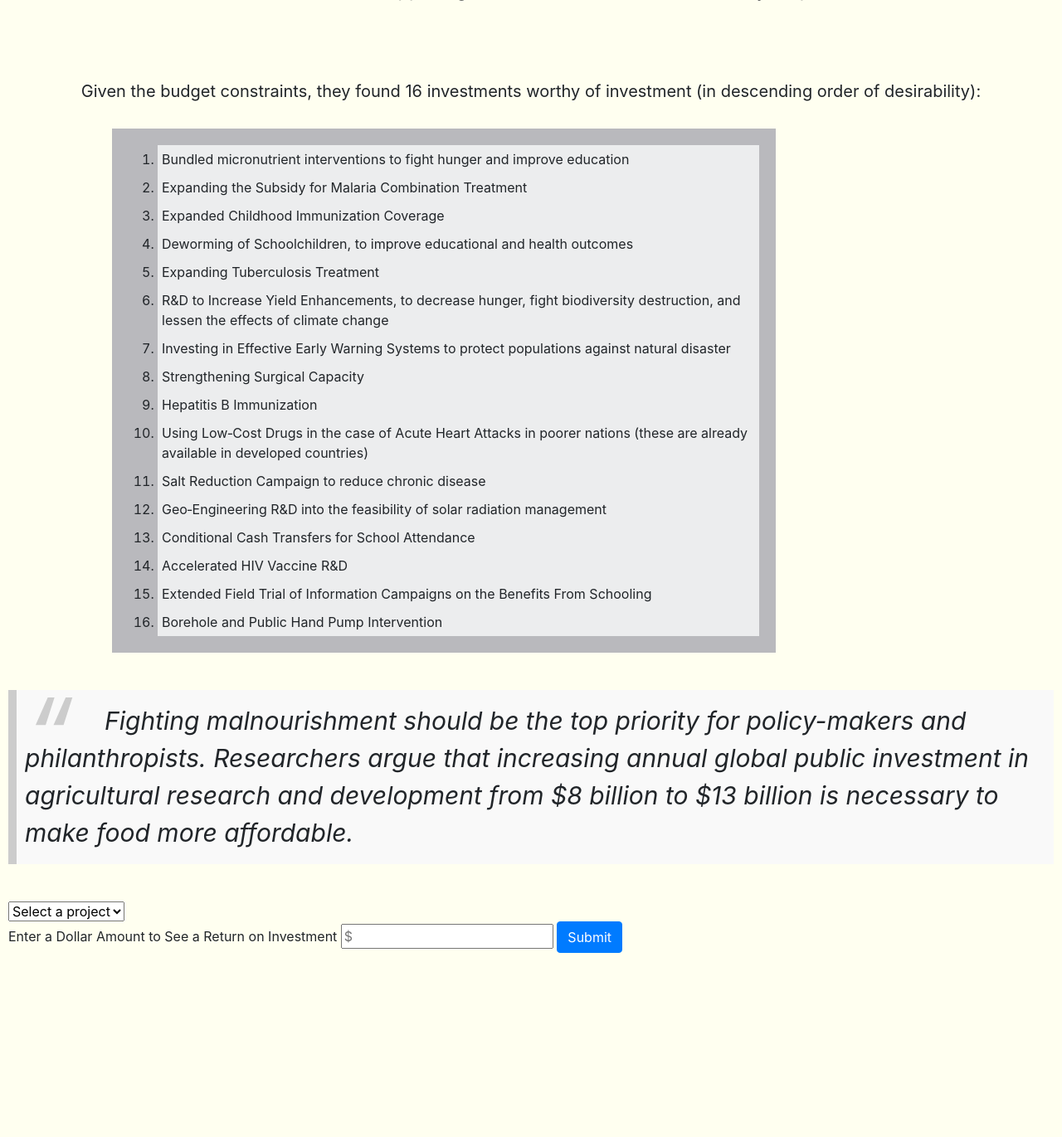
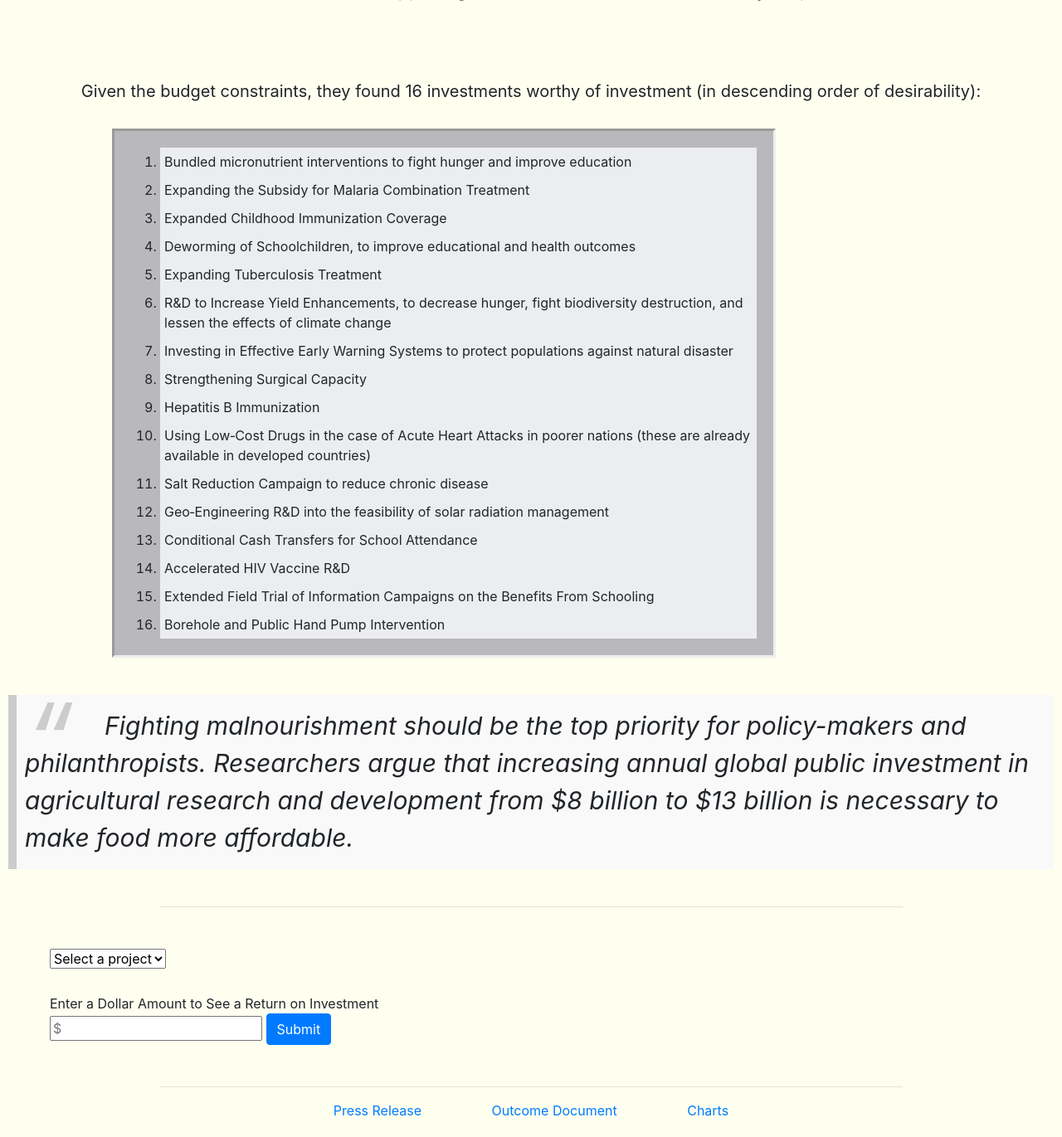
Before and after one commit to russellrockwood/VolunteerPhilippines, a Django app: page /volunteerapp/roi/ in a window 1280 px wide. Shown: the part 905-2276 px from the top of the page at 83% size. Before the commit the page ends 2054 px from the top, so only its background shows below. Run offline with Django 3.2, Linux system fonts and the light colour scheme; data that the repository does not hold is empty; some libraries are stand-ins or nearby versions.

Commit message:
completed roi page

```diff
--- a/volunteer_philippines/volunteerapp/templates/volunteerapp/roi.html
+++ b/volunteer_philippines/volunteerapp/templates/volunteerapp/roi.html
@@ -56,6 +56,8 @@
         padding: 20px;
         max-width: 800px;
         margin-left: 135px;
+        border-style: inset;
+        border-width: 3px;
 
     }
 
@@ -95,6 +97,34 @@
 
     blockquote p {
         display: inline;
+    }
+    hr {
+        width: 70%;
+        margin-left: auto;
+        margin-right: auto;
+      }
+    div.user_roi {
+        margin: 50px;
+    }
+    select {
+        margin-bottom: 30px;
+    }
+    div.returns {
+        margin-bottom: 20px;
+        margin-top: 50px;
+        font-size: 23px;
+    }
+    span.cash {
+        color: green;
+        font-weight: bolder;
+    }
+    div.div_footer {
+        text-align: center;
+        margin-bottom: 20px;
+    }
+    span.bottom_links {
+        margin-left: 40px;
+        margin-right: 40px;
     }
 </style>
 
@@ -155,6 +185,10 @@
     billion is necessary to make food more affordable.
 </blockquote>
 
+
+<hr />
+
+<div class="user_roi">
     <form action="{% url 'volunteerapp:roi' %}" method="POST">
         {% csrf_token %}
         <select name="projects" id="projects">
@@ -165,7 +199,8 @@
         </select>
 
         <div>
-        <label for="input_dollar_amount">Enter a Dollar Amount to See a Return on Investment</label>
+            <!-- <label for="input_dollar_amount">Enter a Dollar Amount to See a Return on Investment</label> -->
+            <div> Enter a Dollar Amount to See a Return on Investment</div>
             <input id="input_dollar_amount" type="text" class="field-divided" name="dollar_amount" placeholder="$" />
 
             <button id="btn_convert" class="btn btn-primary" type="submit">Submit</button>
@@ -177,13 +212,22 @@
 
     {% for item in selected_roi %}
 
-<div> A ${{dollar_amount}} investment in {{item.project}} would return ${{dis_roi}} worth of economic benefit.</div>
+    <div class="returns"> A <span class="cash">${{dollar_amount}}</span>  investment in {{item.project}} would return <span class="cash">${{dis_roi}}</span>  worth of economic benefit.</div>
     <div>{{item.info}}</div>
     {% endfor %}
     {% endif %}
+</div>
 
+<hr />
 
+<footer>
+    <div class="div_footer">
+        <span class="bottom_links"><a href="https://www.copenhagenconsensus.com/sites/default/files/cc12resultspressreleasefinal_0.pdf">Press Release</a></span>
+        <span class="bottom_links"><a href="https://www.copenhagenconsensus.com/sites/default/files/outcome_document_updated_1105.pdf">Outcome Document</a></span>
+        <span class="bottom_links"><a href="https://www.copenhagenconsensus.com/sites/default/files/post2015brochure_m.pdf">Charts</a></span>
 
+    </div>
+</footer>
 
 
 
```
Also changed, not shown: volunteer_philippines/uploaded_files/images/IMG-0533.JPG (added), volunteer_philippines/uploaded_files/images/red_cross.jpg (added). Lines whose indentation alone changed are shown as unchanged.
